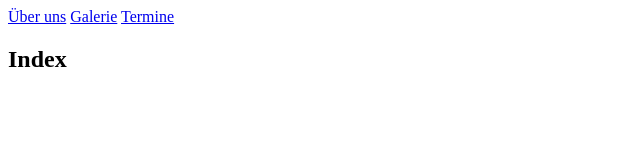
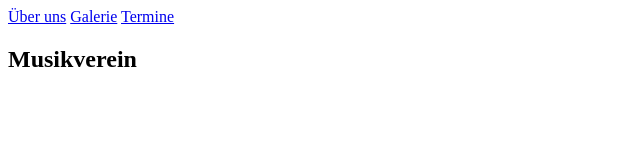
Before and after one commit to brodsa/final-project, an Eleventy site: page index.html in a window 1280 px wide. Shown: the whole page, without its empty margins (0-640 px from the left). Built offline with nearby package versions, Linux system fonts and the light colour scheme; Eleventy itself is replaced by a stand-in of ours; files that its build step writes are made by us from their sources.

Commit message:
title var used in index.html

```diff
--- a/index.html
+++ b/index.html
@@ -5,7 +5,7 @@ title: Musikverein
 
 <section class="section-about">
 
-    <h1> Index</h1>
+    <h1> {{title}}</h1>
 
 
 </section>
```
